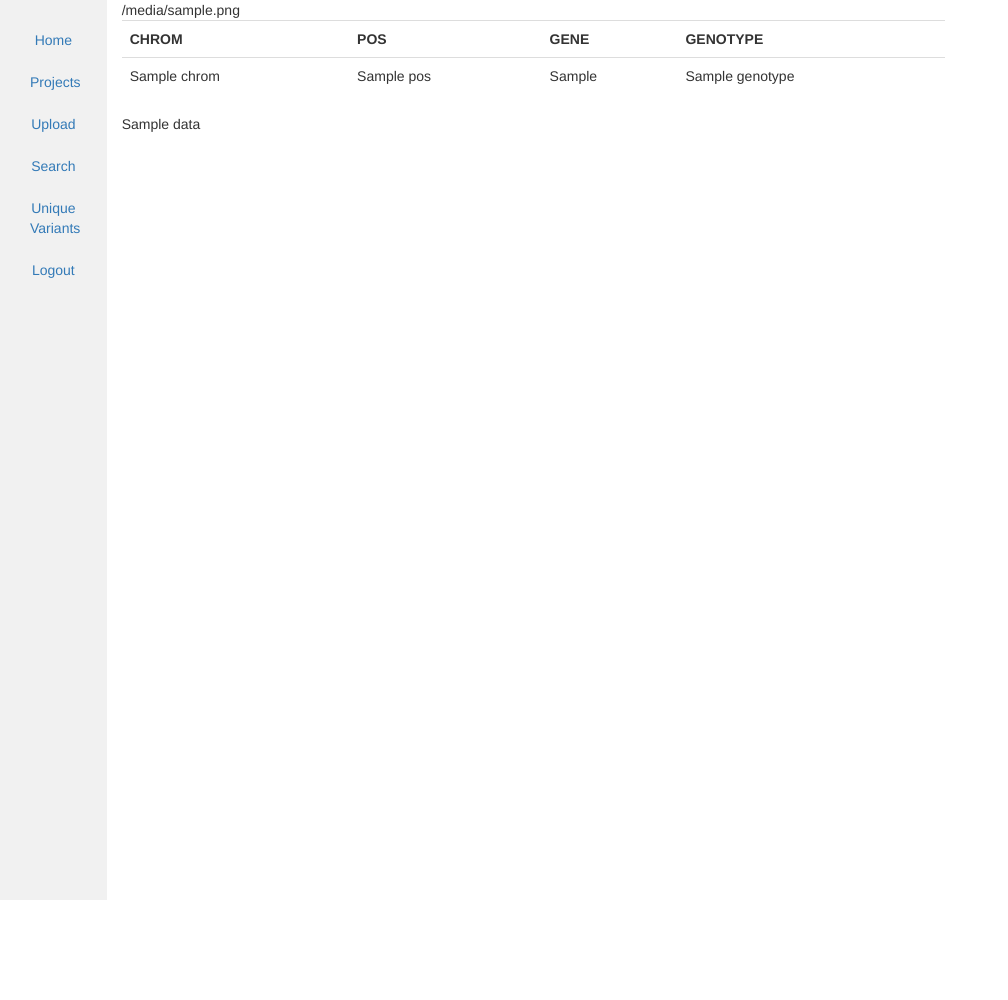
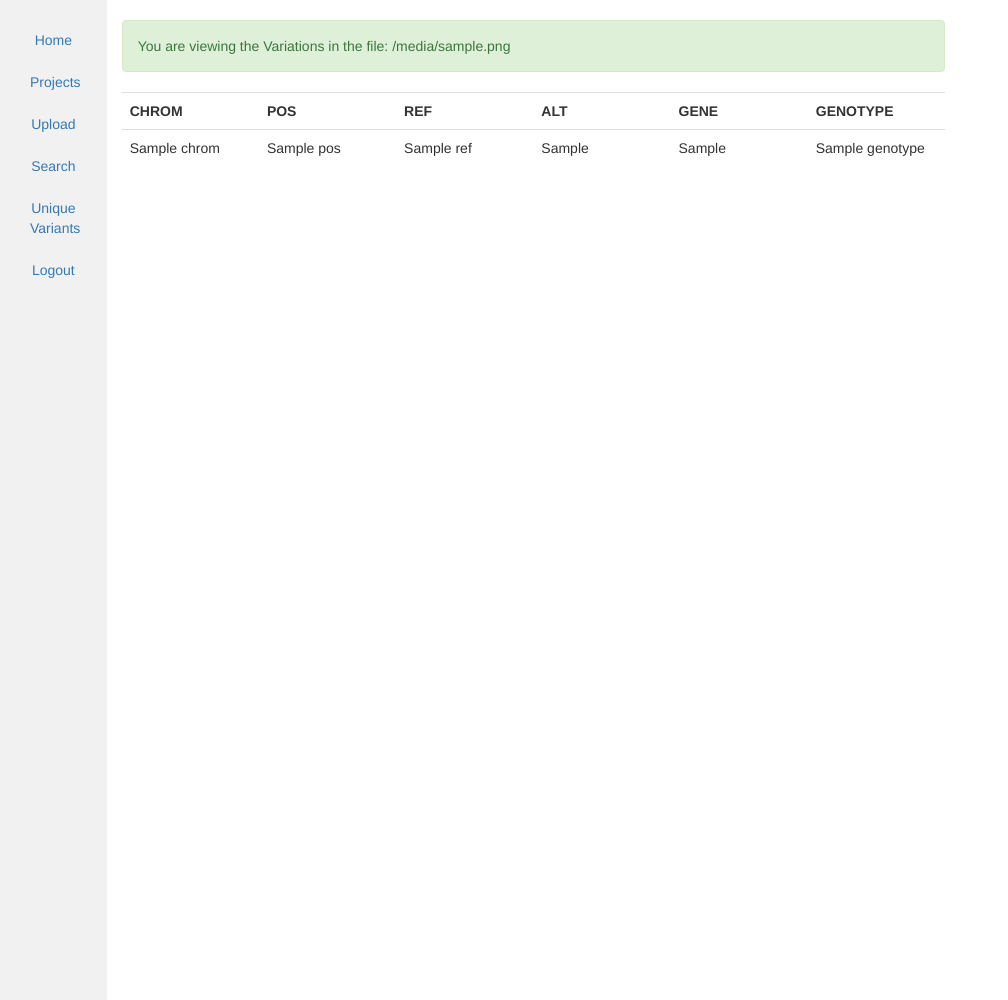
Before and after one commit to WMRGL/VariantDatabase, a Django app: template VariantDatabase/templates/VariantDatabase/list_sample_variants.html in a window 1280 px wide. Shown: the part 100-1100 px from the top of the page, without its empty margins (0-1008 px from the left). Before the commit the page ends 1000 px from the top, so only its background shows below. Run offline with Django 3.2, Linux system fonts and the light colour scheme; the template is opened without the code that fills it: most values are stand-ins (such as "Sample title", 1, 10 or a date in 2020); some libraries are stand-ins or nearby versions.

Commit message:
Minor changes to lay out and formatting

```diff
--- a/VariantDatabase/static/css/default.css
+++ b/VariantDatabase/static/css/default.css
@@ -5,7 +5,7 @@
 }
 
 /* Set height of the grid so .sidenav can be 100% (adjust as needed) */
-.row.content {height: 900px}
+.row.content {height: 1000px}
 
 /* Set gray background color and 100% height */
 .sidenav {
@@ -38,3 +38,8 @@ button{
     top:50%;
     left:14.8%;
 }
+
+table {
+    table-layout: fixed;
+    word-wrap: break-word;
+}
--- a/VariantDatabase/templates/VariantDatabase/list_batch_samples.html
+++ b/VariantDatabase/templates/VariantDatabase/list_batch_samples.html
@@ -3,12 +3,9 @@
   {% block content %}
 
   	<br>
-  	<br>
-
   	<div class="alert alert-success">
   		You are viewing the Samples belonging to {{batch.project.project_title}} : Batch {{ batch.pk }}
 	</div>
-
 
 
 
@@ -31,7 +28,7 @@
 			<td> {{ sample.pk }} </td>
 			<td> {{ sample.sample_name }} </td>
 			<td> {{ sample.patient_initials }} </td>
-			<td>  <a href= "{% url 'list_sample_variants' pk_project=sample.batch.project.pk        pk_batch=sample.batch.pk          pk_sample=sample.pk  %}"> List Variants </a> </td>
+			<td>  <a href= "{% url 'list_sample_variants' pk_project=sample.batch.project.pk pk_batch=sample.batch.pk pk_sample=sample.pk  %}"> List Variants </a> </td>
 
 		</tr>
 
--- a/VariantDatabase/templates/VariantDatabase/list_batches.html
+++ b/VariantDatabase/templates/VariantDatabase/list_batches.html
@@ -2,7 +2,6 @@
 
   {% block content %}
 
-  	<br>
   	<br>
 
   	<div class="alert alert-success">
--- a/VariantDatabase/templates/VariantDatabase/list_sample_variants.html
+++ b/VariantDatabase/templates/VariantDatabase/list_sample_variants.html
@@ -2,21 +2,28 @@
 
   {% block content %}
 
-  	{{ vcf_file_path }}
+
+    <br>
+
+  	<div class="alert alert-success">
+  		You are viewing the Variations in the file:  {{ vcf_file_path }}
+	</div>
+
+
+
 
   	  	<table class = 'table table-hover'>
 
 		<tr>
 			<th> CHROM </th>
 			<th> POS </th>
+			<th> REF </th>
+			<th> ALT </th>
 			<th> GENE </th>
 			<th> GENOTYPE </th>
 
 
-
 		</tr>
-
-
 
 
   	{% for variant in data %}
@@ -27,6 +34,8 @@
 
 			<td> {{ variant.CHROM }} </td>
 			<td> {{ variant.POS }} </td>
+			<td > {{ variant.ref }} </td>
+			<td > {{ variant.alt.0 }} </td>
 			<td> {{ variant.Gene_refGene }} </td>
 			<td> {{ variant.genotype}} </td>
 
@@ -42,6 +51,6 @@
 	</table>
 
 
-{{ data }}
+
 
  {% endblock %}
```
Also changed, not shown: VariantDatabase/views.py (+2 -9 lines).
